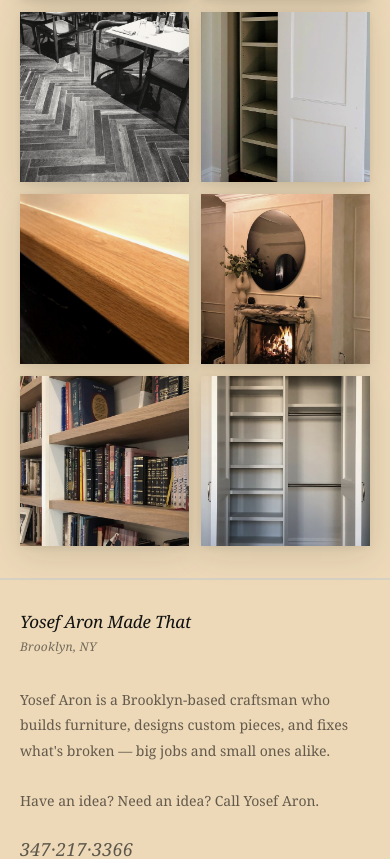
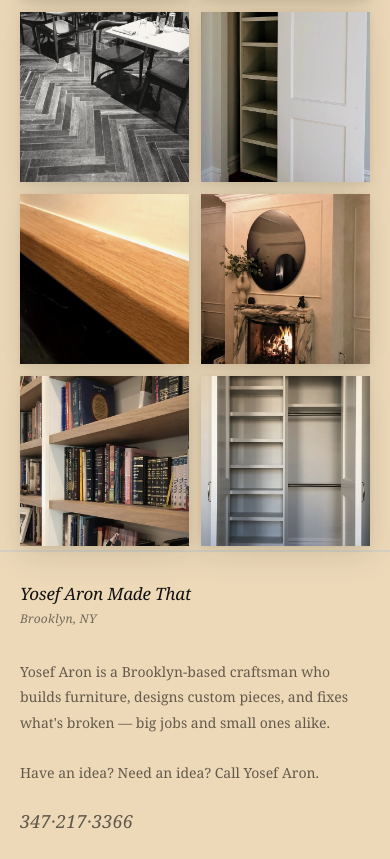
Before and after one commit to delsonjeff-ops/yosefaron-website, a plain HTML site: page index.html in a window 390 px wide. Shown: the part 552-1411 px from the top of the page. Drawn offline with Linux system fonts and the light colour scheme.

Commit message:
Further reduce space between photos and contact on mobile
Co-Authored-By: Claude Sonnet 4.6 <noreply@anthropic.com>

```diff
--- a/index.html
+++ b/index.html
@@ -491,11 +491,11 @@
     #lightbox { filter: none !important; }
 
     /* CONTACT */
-    .contact-section { margin-top: 1rem; }
+    .contact-section { margin-top: 0; }
     .contact-left { padding: 2rem 1.25rem; }
     .contact-name { font-size: 17px; }
     .about-text { font-size: 14px; }
-    .photos-section { grid-template-columns: repeat(2, 1fr); padding: 1.5rem 1.25rem 1rem; gap: 0.75rem; }
+    .photos-section { grid-template-columns: repeat(2, 1fr); padding: 1.5rem 1.25rem 0.25rem; gap: 0.75rem; }
     .contact-name { font-size: 17px; }
     .form button { width: 100%; text-align: center; justify-content: center; }
 
```
